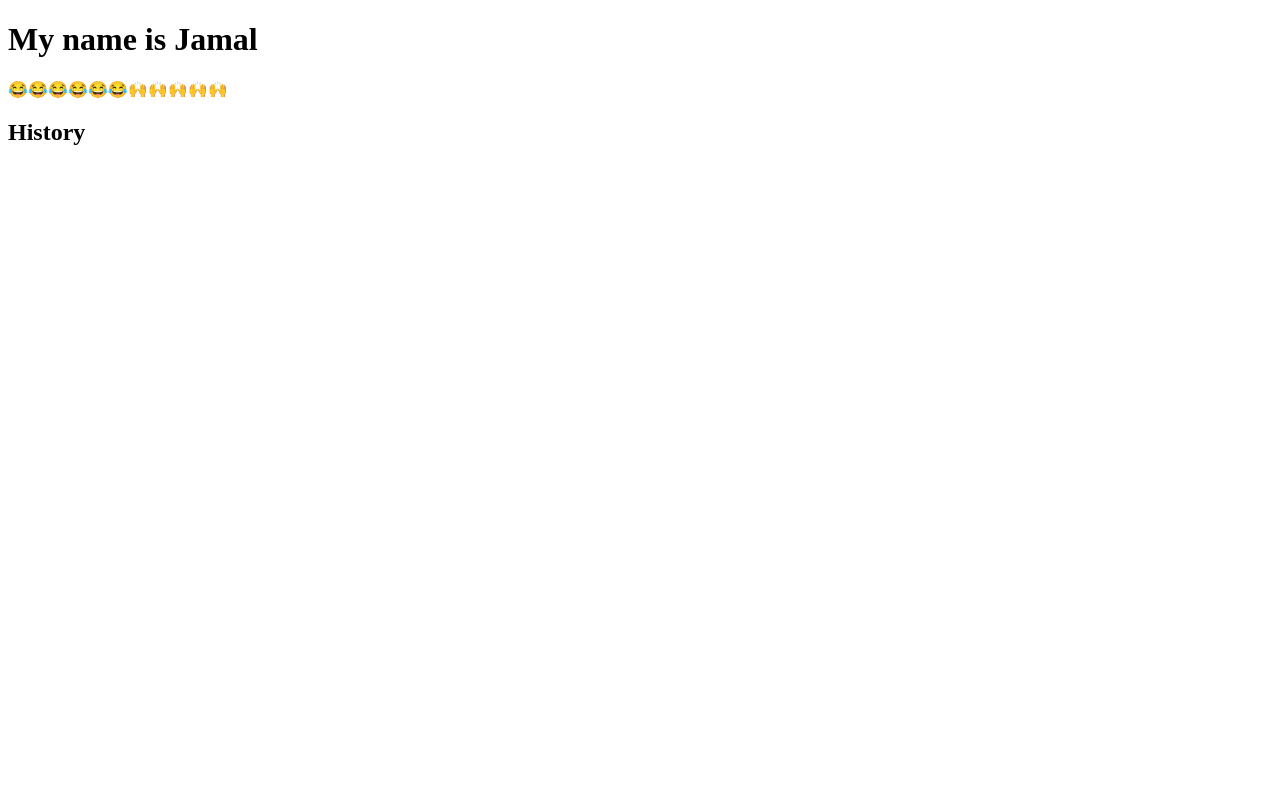
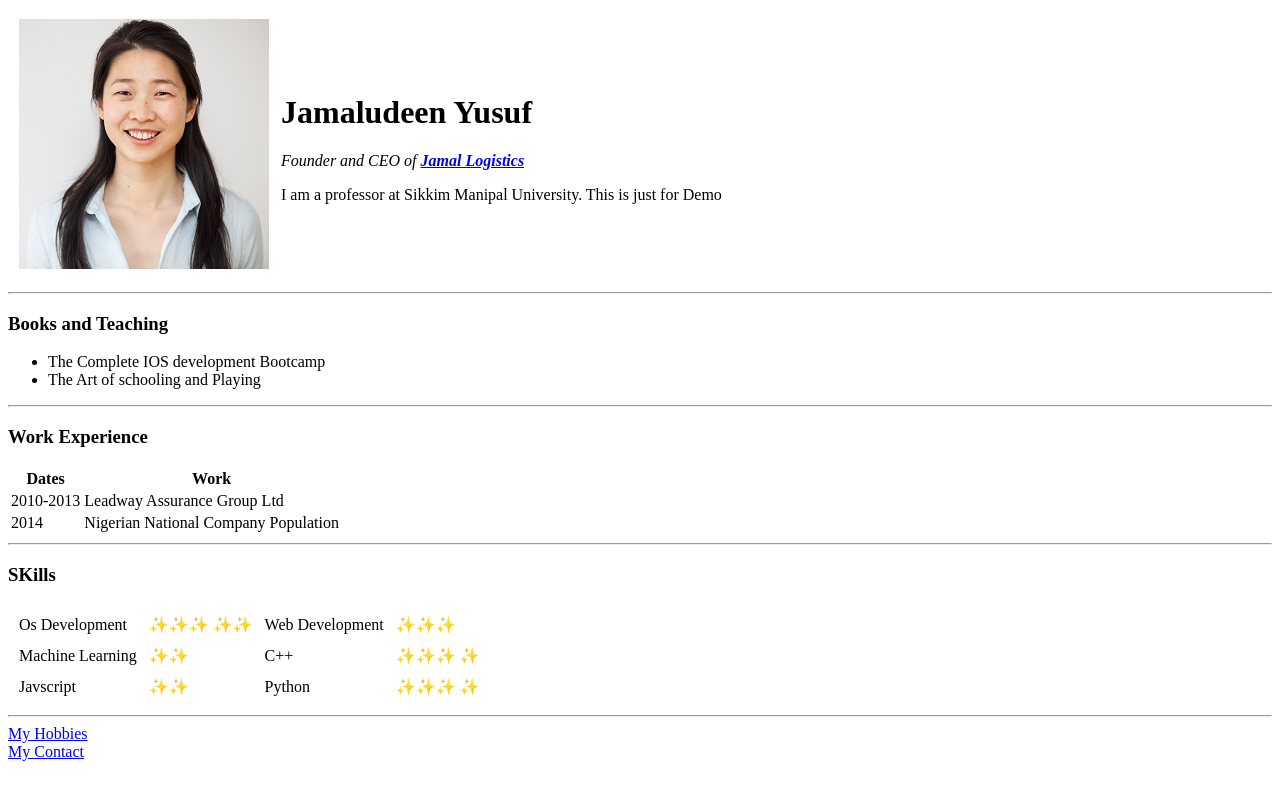
Before and after one commit to udatso/cv, a plain HTML site: page index.html in a window 1280 px wide. Drawn offline with Linux system fonts and the light colour scheme.

Commit message:
Added more html files and an image

```diff
--- a/index.html
+++ b/index.html
@@ -3,13 +3,96 @@
 
 <head>
   <meta charset="utf-8">
-  <title>Jamal's Site</title>
+  <title>Jamal's Personal Site</title>
 </head>
 
 <body>
-  <h1>My name is Jamal</h1>
-  <p>😂😂😂😂😂😂🙌🙌🙌🙌🙌</p>
-  <h2>History</h2>
+  <table cellspacing = "10">
+    <tr>
+      <td>
+        <img src="angela.jpeg" alt="Jamal Profile Picture">
+      </td>
+      <td>
+        <h1>Jamaludeen Yusuf</h1>
+        <p>
+          <em>Founder and CEO of <strong><a href="https://appbrewery.com/">Jamal Logistics</a></strong></em>
+        </p>
+        <p>
+          I am a professor at Sikkim Manipal University. This is just for Demo
+        </p>
+      </td>
+    </tr>
+  </table>
+
+  <hr />
+  <h3>Books and Teaching</h3>
+  <ul>
+    <li>The Complete IOS development Bootcamp</li>
+    <li>The Art of schooling and Playing</li>
+  </ul>
+  <hr />
+  <h3>Work Experience</h3>
+  <table>
+    <thead>
+      <tr>
+        <th>
+          Dates
+        </th>
+        <th>
+          Work
+        </th>
+      </tr>
+    </thead>
+    <tbody>
+
+    </tbody>
+    <tfoot>
+
+    </tfoot>
+    <tr>
+      <td>
+        2010-2013
+      </td>
+      <td>
+        Leadway Assurance Group Ltd
+      </td>
+    </tr>
+    <tr>
+      <td>
+        2014
+      </td>
+      <td>
+        Nigerian National Company Population
+      </td>
+    </tr>
+  </table>
+  <hr />
+  <h3>SKills</h3>
+  <table cellspacing = "10">
+    <tr>
+      <td>Os Development</td>
+      <td> ✨✨✨ ✨✨ </td>
+      <td>Web Development</td>
+      <td>✨✨✨ </td>
+    </tr>
+    <tr>
+      <td>Machine Learning</td>
+      <td> ✨✨ </td>
+      <td>C++</td>
+      <td> ✨✨✨ ✨ </td>
+    </tr>
+    <tr>
+      <td>Javscript</td>
+      <td> ✨✨ </td>
+      <td>Python</td>
+      <td> ✨✨✨ ✨ </td>
+    </tr>
+  </table>
+  <hr />
+  <a href="hobbies.html">My Hobbies</a><br>
+  <a href="contact.html">My Contact</a>
+
+
 </body>
 
 </html>
```
Also changed, not shown: contact.html (added, +24 -0 lines), hobbies.html (added, +18 -0 lines), angela.jpeg (added).
